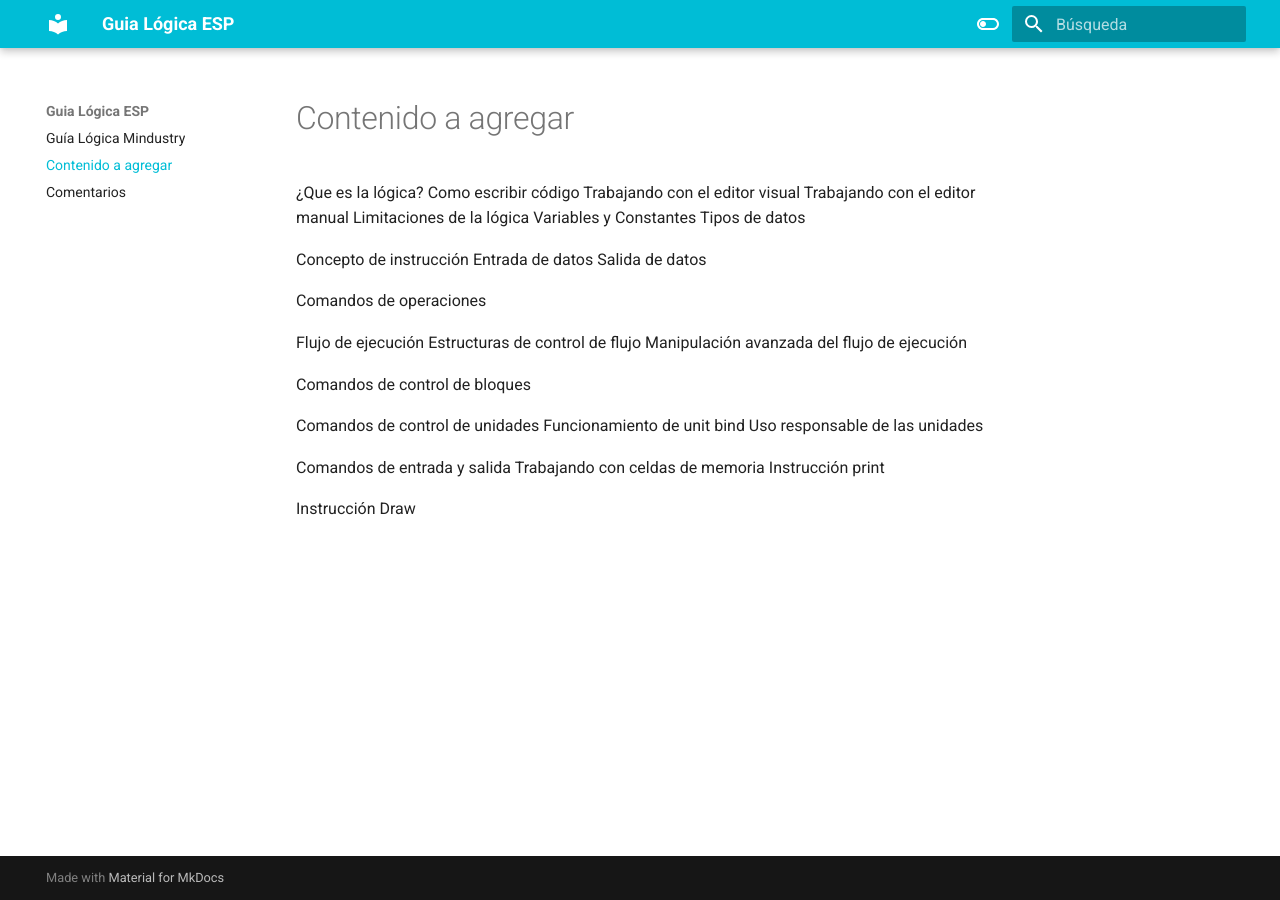
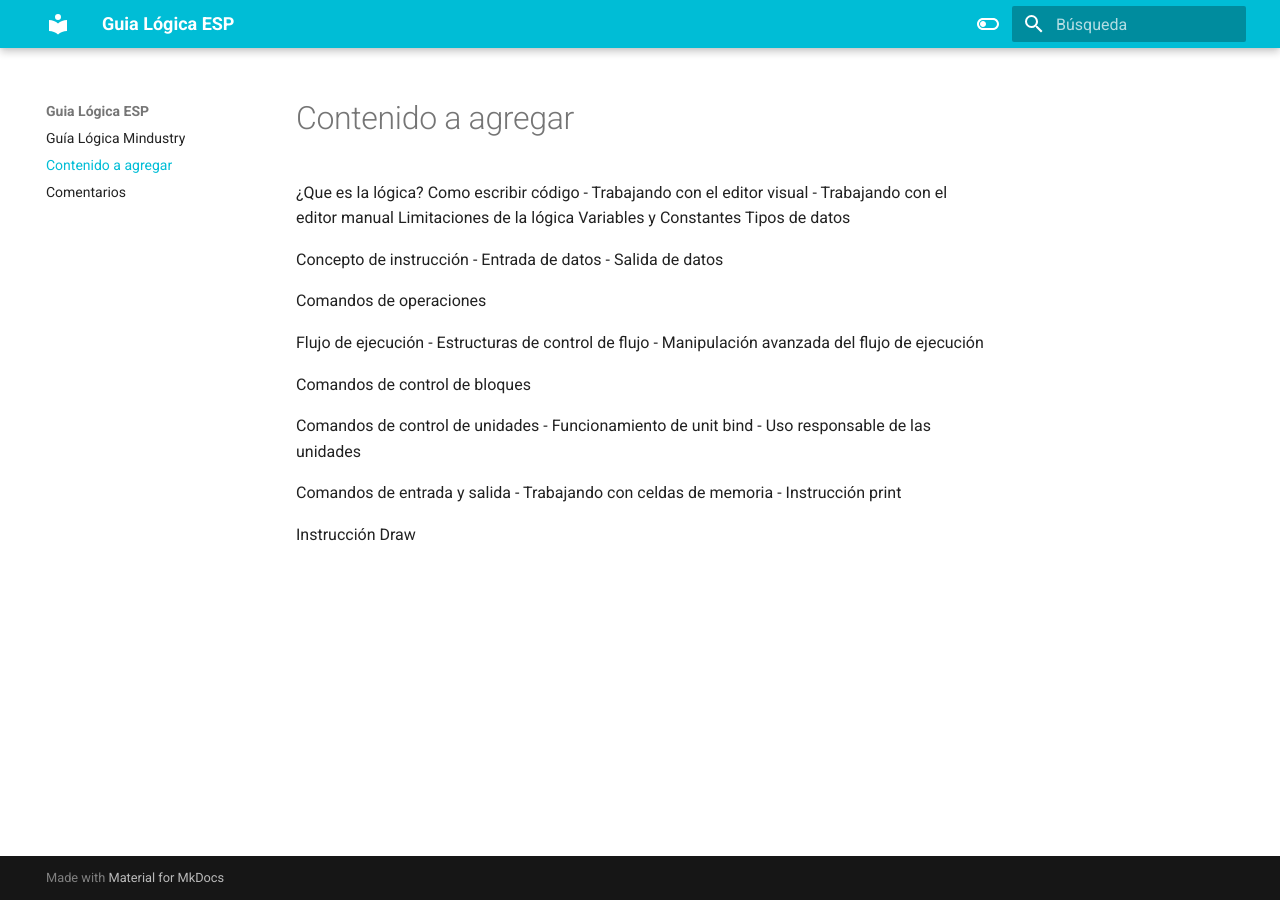
Before and after one commit to Vect0r0/Test, an MkDocs documentation site: the page built from docs/contenido-a-agregar.md, in a window 1280 px wide. Built offline with MkDocs 1.6.1 and Material for MkDocs 9.7.7, drawn with Linux system fonts in a browser that asks for light colours.

```diff
--- a/docs/contenido-a-agregar.md
+++ b/docs/contenido-a-agregar.md
@@ -2,31 +2,31 @@
 
 ¿Que es la lógica?
 Como escribir código
-	Trabajando con el editor visual
-	Trabajando con el editor manual
+- Trabajando con el editor visual
+- Trabajando con el editor manual
 Limitaciones de la lógica
 Variables y Constantes
 Tipos de datos
 
 Concepto de instrucción
-	Entrada de datos
-	Salida de datos
+- Entrada de datos
+- Salida de datos
 
 Comandos de operaciones
 
 Flujo de ejecución
-	Estructuras de control de flujo
-		Manipulación avanzada del flujo de ejecución
+- Estructuras de control de flujo
+	- Manipulación avanzada del flujo de ejecución
 
 Comandos de control de bloques
 
 
 Comandos de control de unidades
-	Funcionamiento de unit bind
-		Uso responsable de las unidades
+- Funcionamiento de unit bind
+	- Uso responsable de las unidades
 
 Comandos de entrada y salida
-	Trabajando con celdas de memoria
-	Instrucción print
+- Trabajando con celdas de memoria
+- Instrucción print
 
 Instrucción Draw
```
